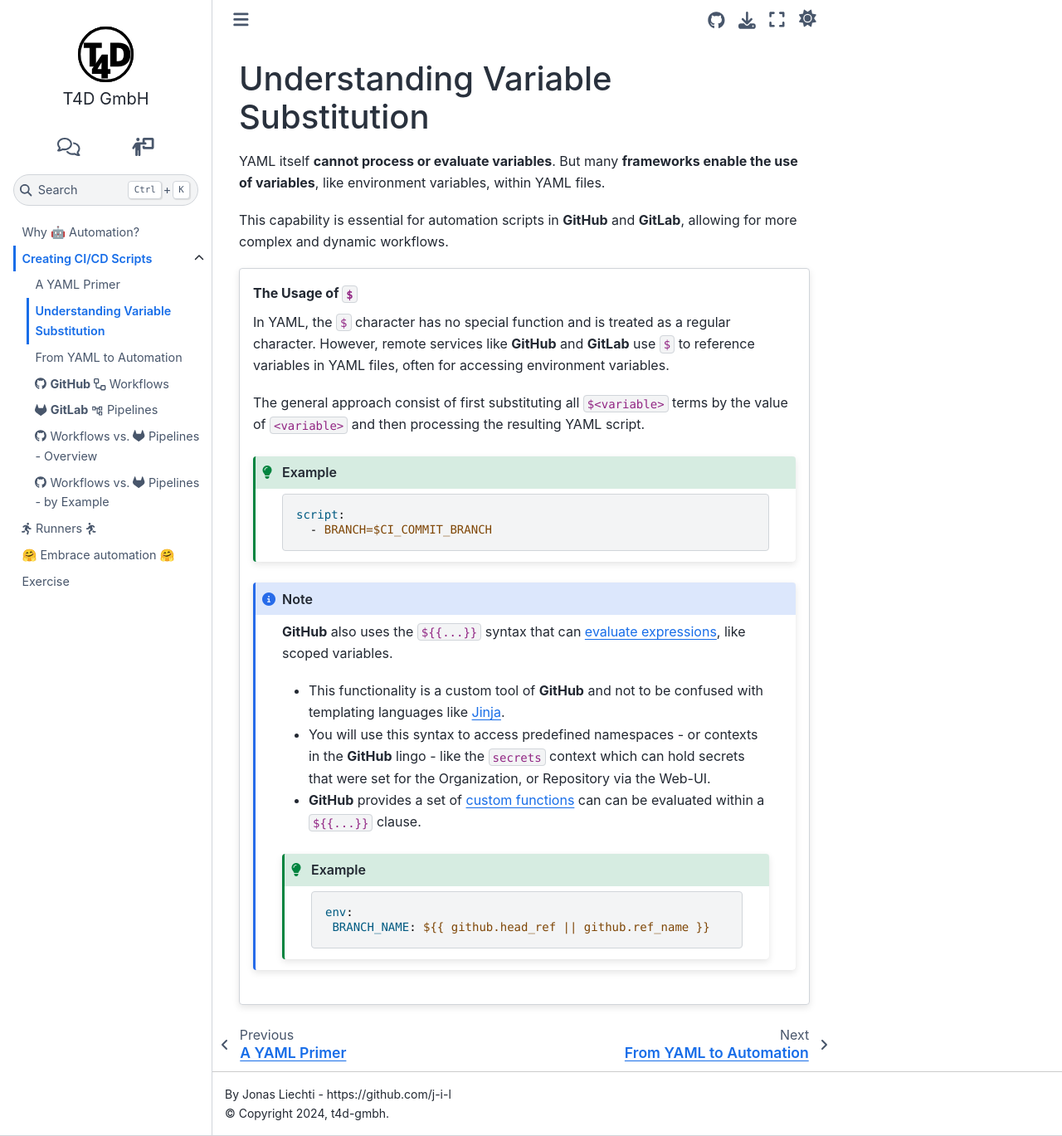
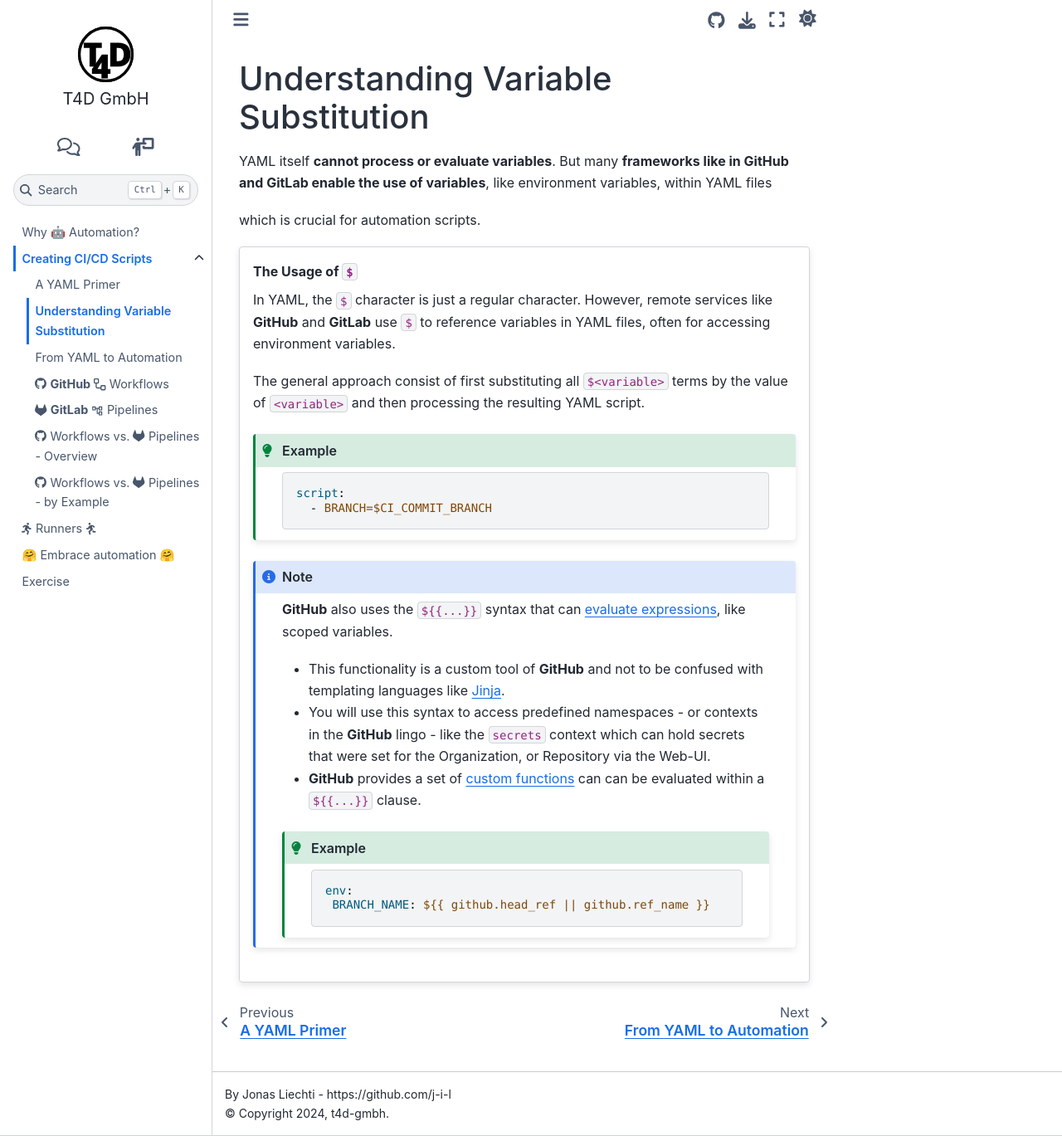
Before and after one commit to t4d-gmbh/ci-cd-workflows, a Sphinx documentation site: the page built from source/content/creating_workflows/using_variables.md, in a window 1280 px wide and 1369 px high. Shown: the whole window at 83% size. Built offline with Sphinx 7.4.7 and the Sphinx Book theme 1.1.4, drawn with Linux system fonts in a browser that asks for light colours; the version number could not be read and is left out.

Commit message:
simplified language a bit

```diff
--- a/source/content/creating_workflows/using_variables.md
+++ b/source/content/creating_workflows/using_variables.md
@@ -1,14 +1,14 @@
 ## Understanding Variable Substitution
 
 YAML itself **cannot process or evaluate variables**.
-But many **frameworks enable the use of variables**, like environment variables, within YAML files.
+But many **frameworks like in GitHub and GitLab enable the use of variables**, like environment variables, within YAML files
 {% if page %}
-This capability is essential for automation scripts in **GitHub** and **GitLab**, allowing for more complex and dynamic workflows.
+which is crucial for automation scripts.
 {% endif %}
 
 :::::{card} The Usage of `$`
 {% if page %}
-In YAML, the `$` character has no special function and is treated as a regular character.
+In YAML, the `$` character is just a regular character.
 However, remote services like **GitHub** and **GitLab** use `$` to reference variables in YAML files, often for accessing environment variables.
 
 The general approach consist of first substituting all `$<variable>` terms by the value of `<variable>` and then processing the resulting YAML script.
@@ -16,7 +16,7 @@
 {% else %}
 **GitHub** and **GitLab** use **`$` to reference variables in YAML files**.
 
-`$<varaible>` occurrences are **substituted by the corresponding value** prior to processing the YAML file.
+`$<variable>` occurrences are **substituted by the corresponding value** prior to processing the YAML file.
 {% endif %}
 ::::{admonition} Example
 :class: tip
```
